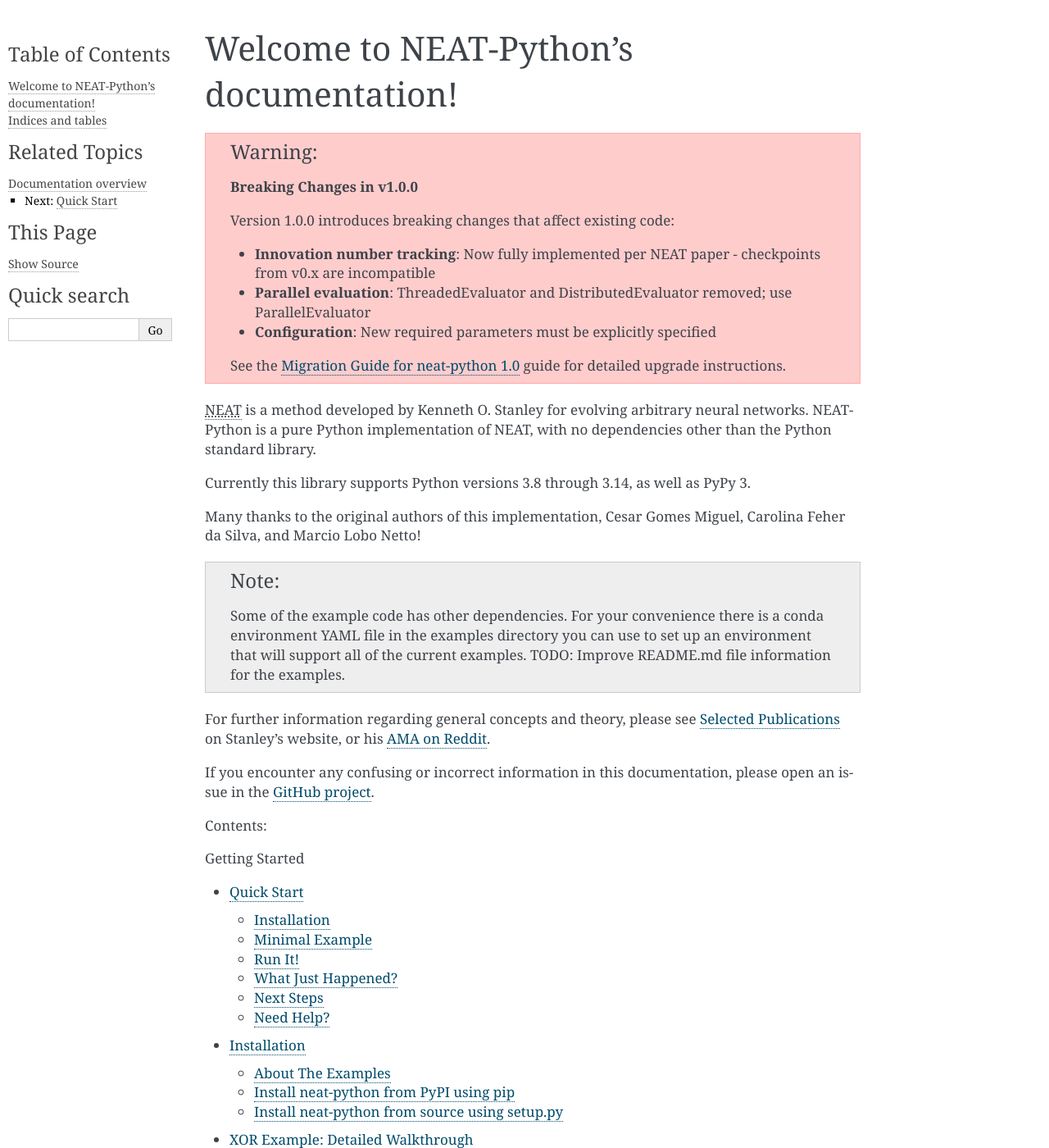
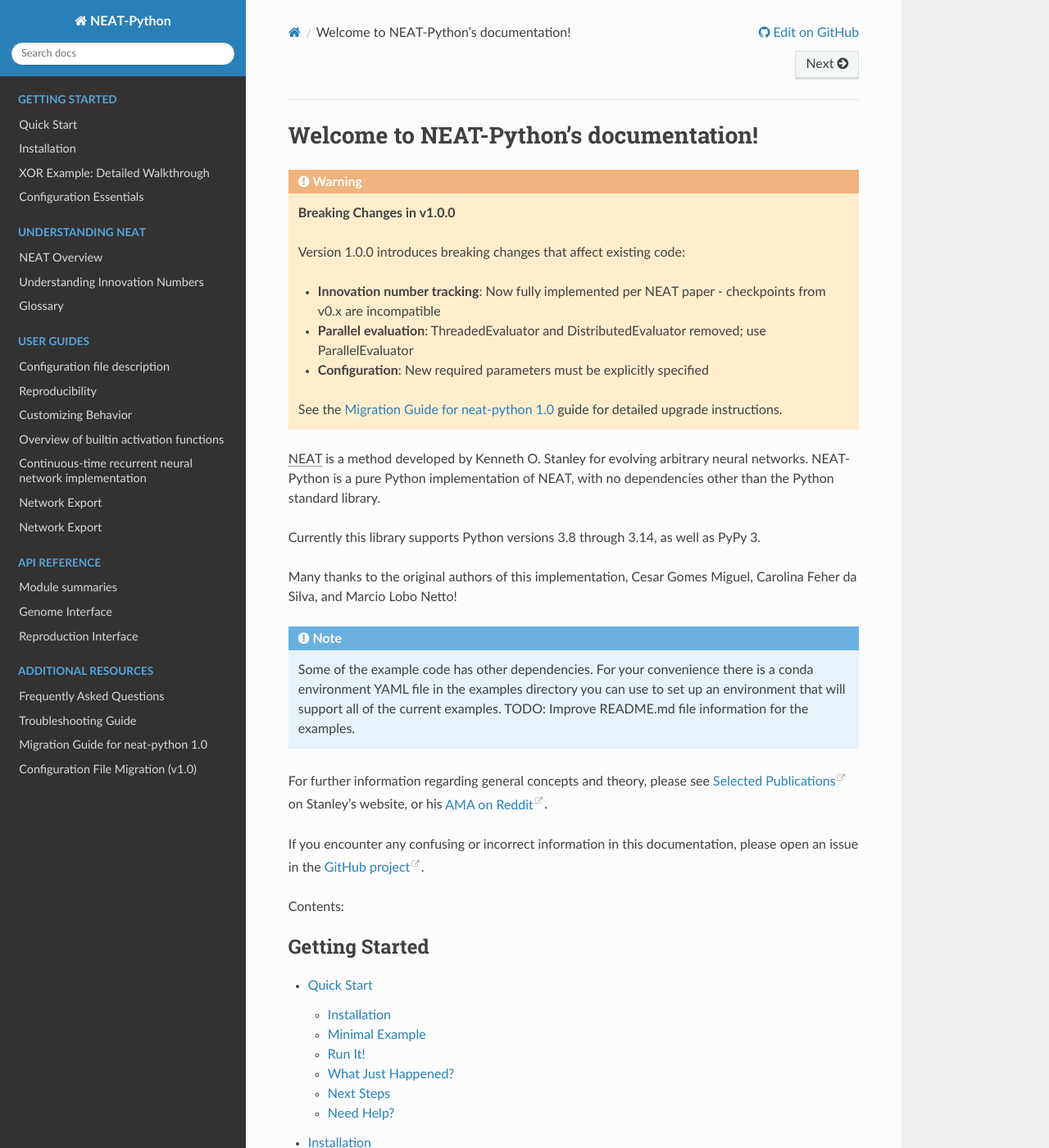
Before and after one commit to CodeReclaimers/neat-python, a Sphinx documentation site: the page built from docs/index.rst, in a window 1280 px wide and 1400 px high. Shown: the whole window at 82% size. Built offline with Sphinx 7.4.7 and the Read the Docs theme 3.1.0, drawn with Linux system fonts in a browser that asks for light colours; some of the changed text lies outside the part shown.

Commit message:
Switch to Read the Docs style.

```diff
--- a/docs/conf.py
+++ b/docs/conf.py
@@ -146,18 +146,21 @@
 
 # The theme to use for HTML and HTML Help pages.  See the documentation for
 # a list of builtin themes.
-#html_theme = 'alabaster'
+html_theme = 'sphinx_rtd_theme'
 
 # Theme options are theme-specific and customize the look and feel of a theme
 # further.  For a list of options available for each theme, see the
 # documentation.
 html_theme_options = {
-    'page_width': 'auto',  # getting cutoff of included source code
-    'show_related': True,
     # Navigation improvements
     'prev_next_buttons_location': 'both',  # Show prev/next at top and bottom
     'style_external_links': True,  # Mark external links differently
     # GitHub integration
+    'vcs_pageview_mode': 'blob',  # Link to blob view for source files
+}
+
+# GitHub integration - standard way to enable "Edit on GitHub" links
+html_context = {
     'display_github': True,
     'github_user': 'CodeReclaimers',
     'github_repo': 'neat-python',
```
